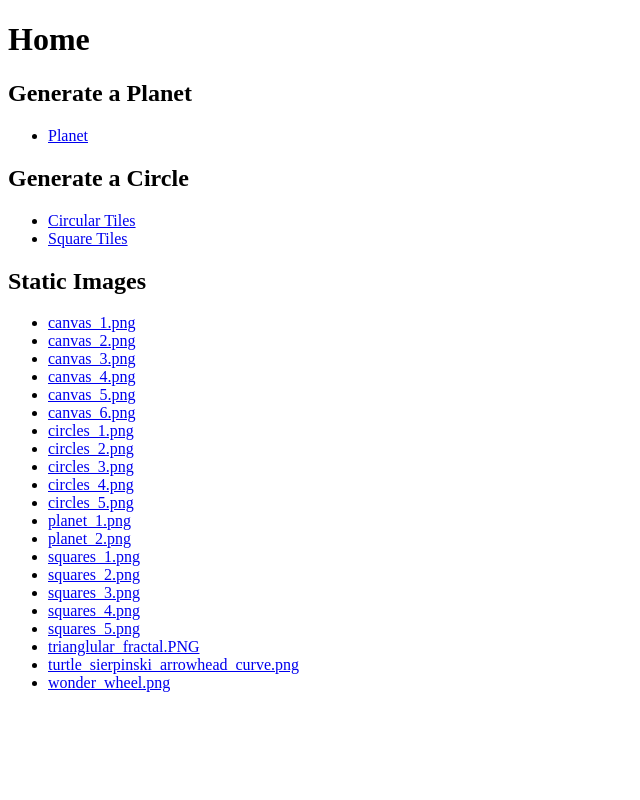
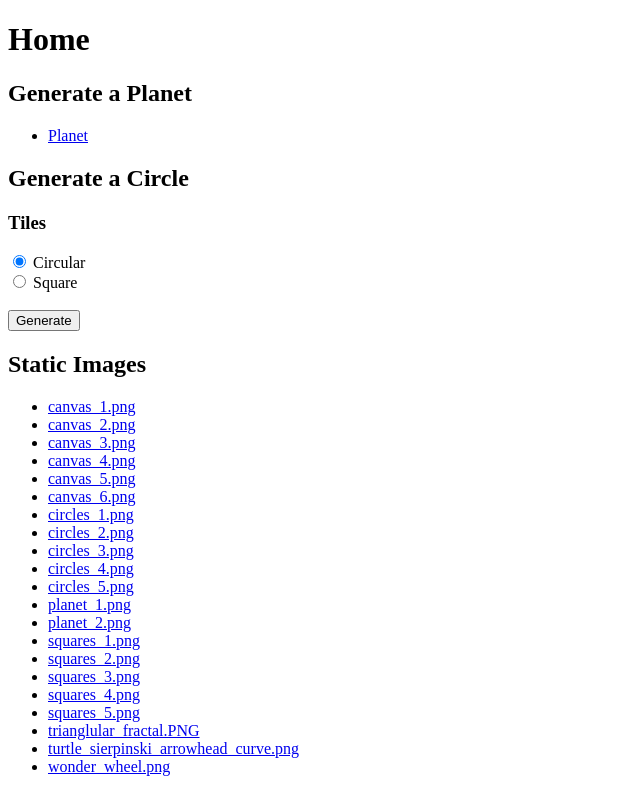
Before and after one commit to johneastman/gen_art, a Flask app: page / in a window 1280 px wide. Shown: the whole page, without its empty margins (0-640 px from the left). Run offline with Flask 3, Linux system fonts and the light colour scheme.

Commit message:
radio buttons for circle tiles

```diff
--- a/app.py
+++ b/app.py
@@ -33,9 +33,9 @@ def image(filename):
     return render_template("image.html", filename=filename)
 
 
-@app.route("/circle")
+@app.route("/circle", methods=["POST"])
 def circle():
-    tile_type = request.args.get("tile", "circle")
+    tile_type = request.form.get("tile", "circle")
 
     # outer-most circle for which other circles reside in
     main = Circle(WIDTH // 2, HEIGHT // 2, 490)
--- a/templates/index.html
+++ b/templates/index.html
@@ -14,10 +14,17 @@
     </ul>
 
     <h2>Generate a Circle</h2>
-    <ul>
-        <li><a href="/circle?tile=circle">Circular Tiles</a></li>
-        <li><a href="/circle?tile=square">Square Tiles</a></li>
-    </ul>
+
+    <h3>Tiles</h3>
+    <form action="/circle" method="post">
+        <input type="radio" id="circle" name="tile" value="circle" checked>
+        <label for="circle">Circular</label><br>
+
+        <input type="radio" id="square" name="tile" value="square">
+        <label for="square">Square</label><br><br>
+
+        <button type="submit">Generate</button>
+    </form>
 
     <h2>Static Images</h2>
     <ul>
```
